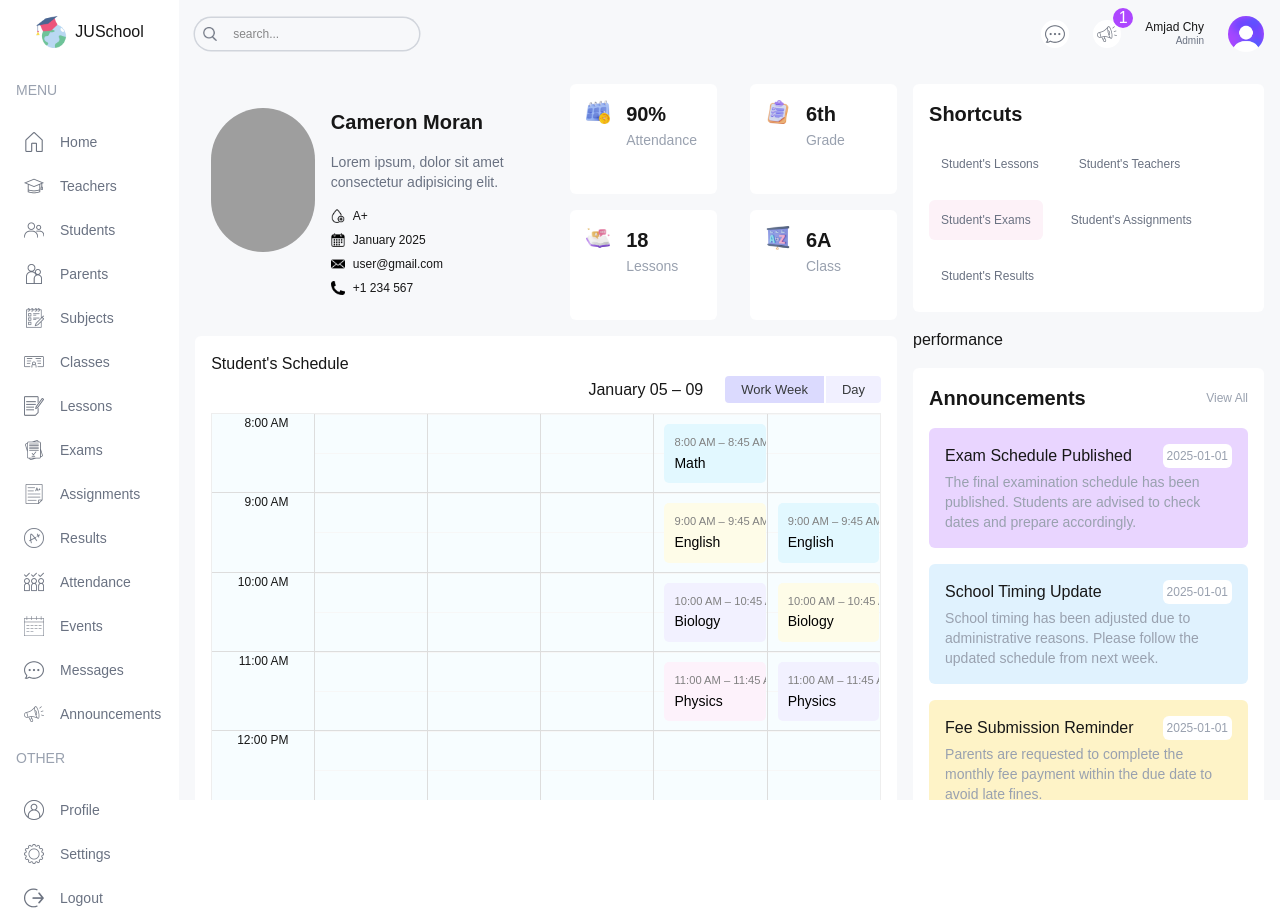
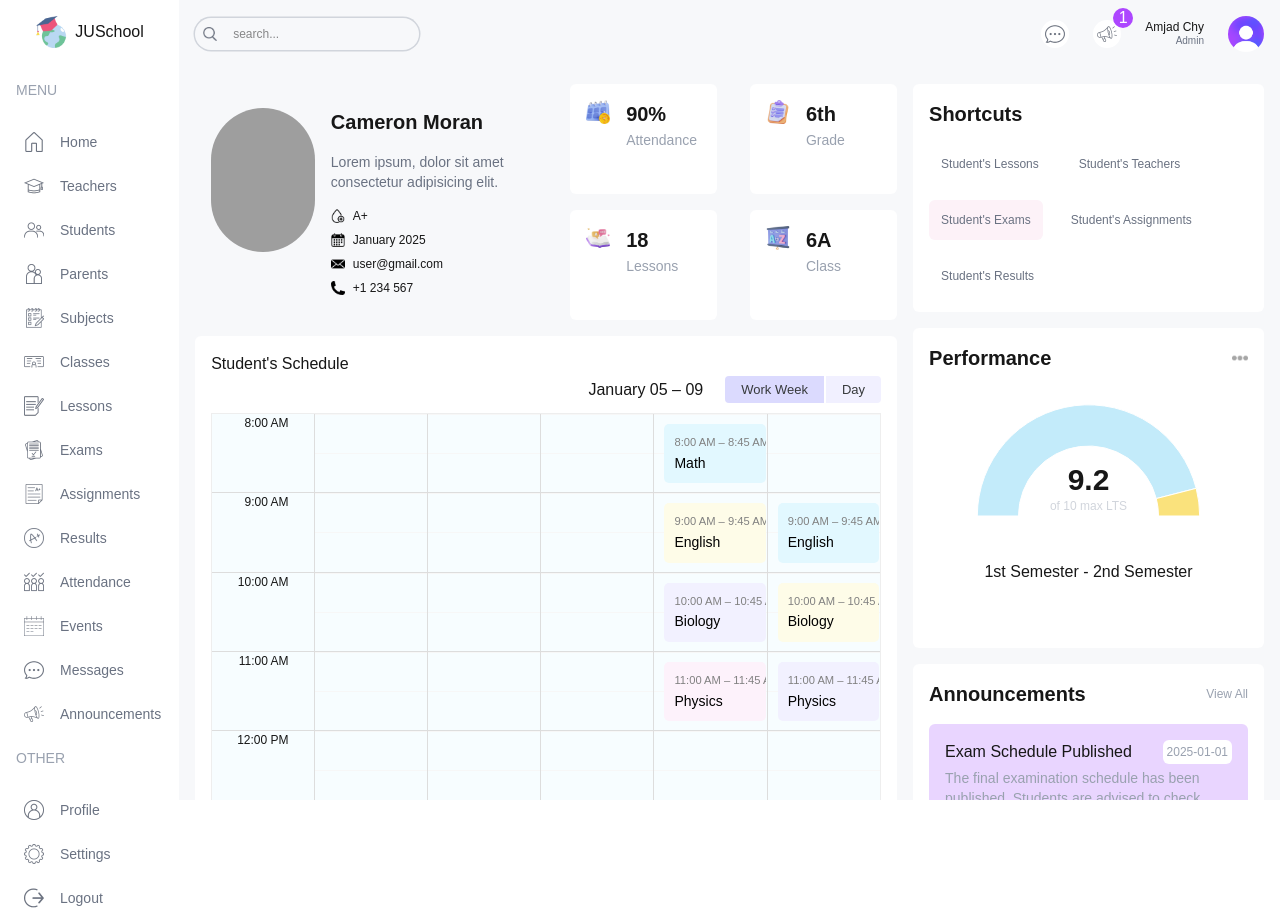
Before and after one commit to AmjadChowdhury/school-management-dash, a Next.js app: page /list/students/1 in a window 1280 px wide. Built offline with nearby package versions, Linux system fonts and the light colour scheme; grey boxes are pictures that could not be loaded.

Commit message:
Add performance charts for students and teachers

```diff
--- a/src/components/Performance.tsx
+++ b/src/components/Performance.tsx
@@ -1,11 +1,40 @@
-import React from 'react';
+"use client";
+import Image from "next/image";
+import { PieChart, Pie, Sector, Cell, ResponsiveContainer } from "recharts";
+
+const data = [
+  { name: "Group A", value: 92, fill: "#C3EBFA" },
+  { name: "Group B", value: 8, fill: "#FAE27C" },
+];
 
 const Performance = () => {
-    return (
-        <div>
-            performance
-        </div>
-    );
+  return (
+    <div className="bg-white p-4 rounded-md h-80 relative">
+      <div className="flex items-center justify-between">
+        <h1 className="text-xl font-semibold">Performance</h1>
+        <Image src="/moreDark.png" alt="" width={16} height={16} />
+      </div>
+      <ResponsiveContainer width="100%" height="100%">
+        <PieChart>
+          <Pie
+            dataKey="value"
+            startAngle={180}
+            endAngle={0}
+            data={data}
+            cx="50%"
+            cy="50%"
+            innerRadius={70}
+            fill="#8884d8"
+          />
+        </PieChart>
+      </ResponsiveContainer>
+      <div className="absolute top-1/2 left-1/2 transform -translate-x-1/2 -translate-y-1/2 text-center">
+        <h1 className="text-3xl font-bold">9.2</h1>
+        <p className="text-xs text-gray-300">of 10 max LTS</p>
+      </div>
+      <h2 className="font-medium absolute bottom-16 left-0 right-0 m-auto text-center">1st Semester - 2nd Semester</h2>
+    </div>
+  );
 };
 
 export default Performance;
```
